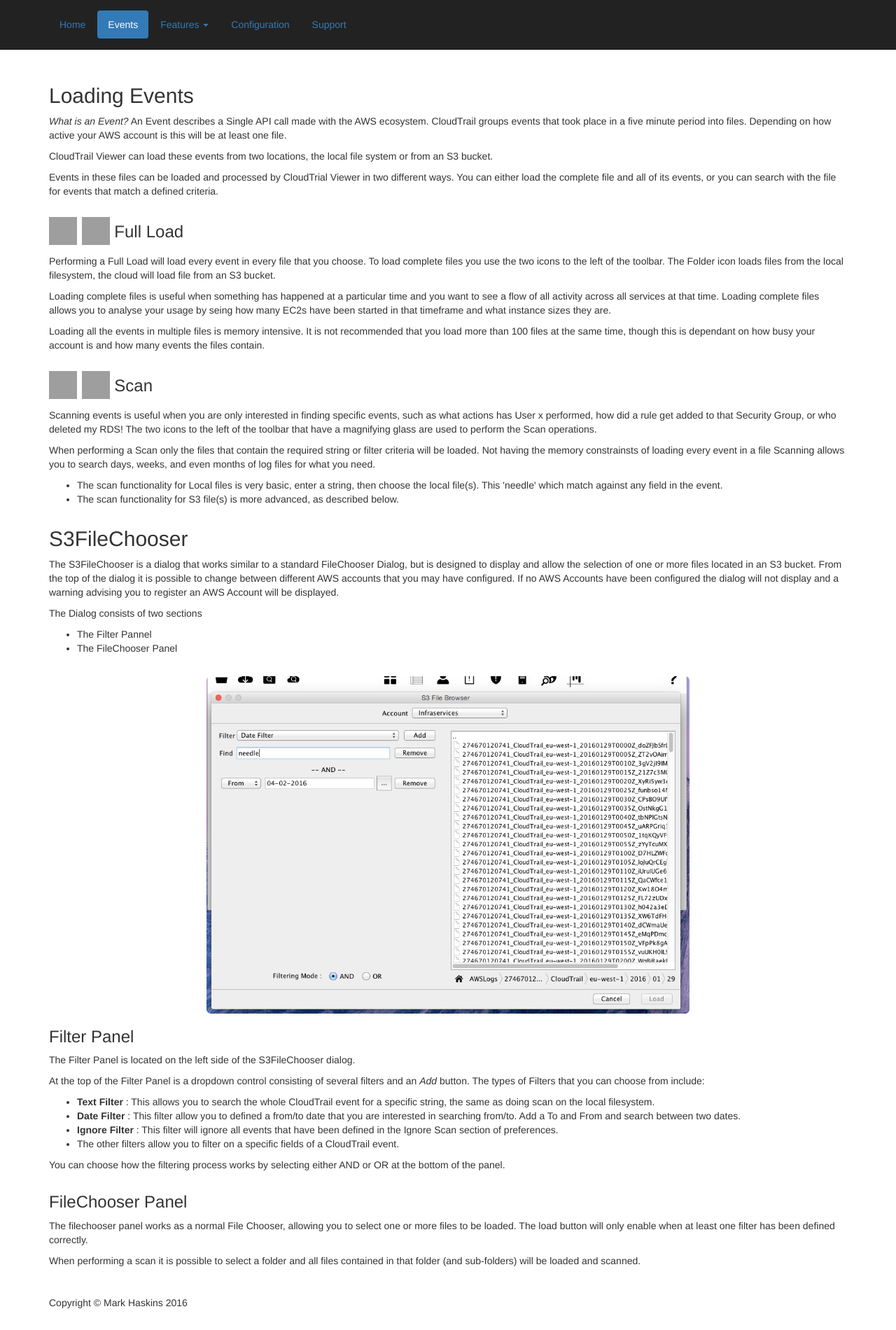
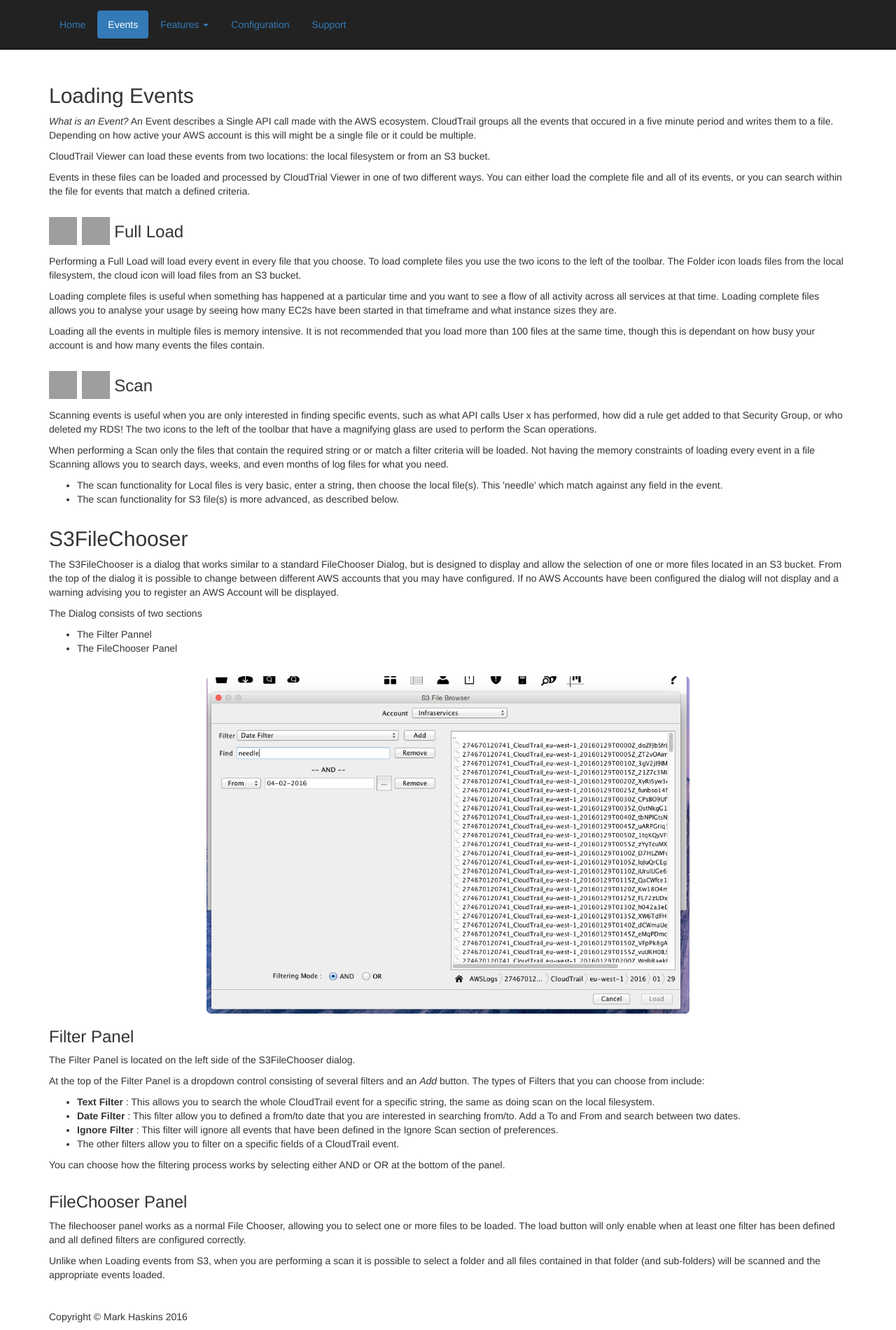
Before and after one commit to githublemming/githublemming.github.io, a plain HTML site: page events.html in a window 1280 px wide. Shown: the whole page at 70% size. Drawn offline with Linux system fonts and the light colour scheme; grey boxes are pictures that could not be loaded.

Commit message:
rewording of pages

```diff
--- a/events.html
+++ b/events.html
@@ -78,11 +78,11 @@
 
     <div class="row">
         <div class="col-lg-12">
-        	<p><em>What is an Event?</em> An Event describes a Single API call made with the AWS ecosystem. CloudTrail groups events that took place
-        	in a five minute period into files. Depending on how active your AWS account is this will be at least one file.</p>
-            <p>CloudTrail Viewer can load these events from two locations, the local file system or from an S3 bucket.</p>
-            <p>Events in these files can be loaded and processed by CloudTrial Viewer in two different ways. You can either load the complete
-            file and all of its events, or you can search with the file for events that match a defined criteria.</p>
+        	<p><em>What is an Event?</em> An Event describes a Single API call made with the AWS ecosystem. CloudTrail groups all the events that occured
+        	in a five minute period and writes them to a file. Depending on how active your AWS account is this will might be a single file or it could be multiple.</p>
+            <p>CloudTrail Viewer can load these events from two locations: the local filesystem or from an S3 bucket.</p>
+            <p>Events in these files can be loaded and processed by CloudTrial Viewer in one of two different ways. You can either load the complete
+            file and all of its events, or you can search within the file for events that match a defined criteria.</p>
         </div>
     </div>
 
@@ -94,10 +94,10 @@
             	Full Load
             </h3>
             <p>Performing a Full Load will load every event in every file that you choose. To load complete files you
-            use the two icons to the left of the toolbar. The Folder icon loads files from the local filesystem, the cloud will
-            load file from an S3 bucket.</p>
+            use the two icons to the left of the toolbar. The Folder icon loads files from the local filesystem, the cloud icon will
+            load files from an S3 bucket.</p>
             <p>Loading complete files is useful when something has happened at a particular time and you want to see a
-                flow of all activity across all services at that time. Loading complete files allows you to analyse your usage by seing how
+                flow of all activity across all services at that time. Loading complete files allows you to analyse your usage by seeing how
             many EC2s have been started in that timeframe and what instance sizes they are.<p>
             <p>Loading all the events in multiple files is memory intensive. It is
                 not recommended that you load more than 100 files at the same time, though this is dependant on how busy
@@ -112,10 +112,10 @@
             	<img class="h3_image" src="https://rawgit.com/githublemming/CloudTrailViewer/master/src/main/resources/icons/Cloud-Scan-48.png">
             	Scan
             </h3>
-            <p>Scanning events is useful when you are only interested in finding specific events, such as what actions
-                has User x performed, how did a rule get added to that Security Group, or who deleted my RDS! The two icons to the
+            <p>Scanning events is useful when you are only interested in finding specific events, such as what API calls
+                 User x has performed, how did a rule get added to that Security Group, or who deleted my RDS! The two icons to the
                 left of the toolbar that have a magnifying glass are used to perform the Scan operations.</p>
-            <p>When performing a Scan only the files that contain the required string or filter criteria will be loaded. Not having the memory constrainsts
+            <p>When performing a Scan only the files that contain the required string or or match a filter criteria will be loaded. Not having the memory constraints
                 of loading every event in a file Scanning allows you to search days, weeks, and even months of log files for what you need.</p>
             <ul>
                 <li>The scan functionality for Local files is very basic, enter a string, then choose the local file(s). This 'needle' which match against any field in the event.</li>
@@ -160,9 +160,9 @@
         <div class="col-lg-12">
             <h3>FileChooser Panel</h3>
             <p>The filechooser panel works as a normal File Chooser, allowing you to select one or more files to be loaded. The
-                load button will only enable when at least one filter has been defined correctly.</p>
-            <p>When performing a scan it is possible to select a folder and all files contained in that folder (and
-                sub-folders) will be loaded and scanned.</p>
+                load button will only enable when at least one filter has been defined and all defined filters are configured correctly.</p>
+            <p>Unlike when Loading events from S3, when you are performing a scan it is possible to select a folder and all files contained in that folder (and
+                sub-folders) will be scanned and the appropriate events loaded.</p>
         </div>
         <!-- /.col-lg-12 -->
     </div>
```
Also changed, not shown: configuration.html (+17 -15 lines).
